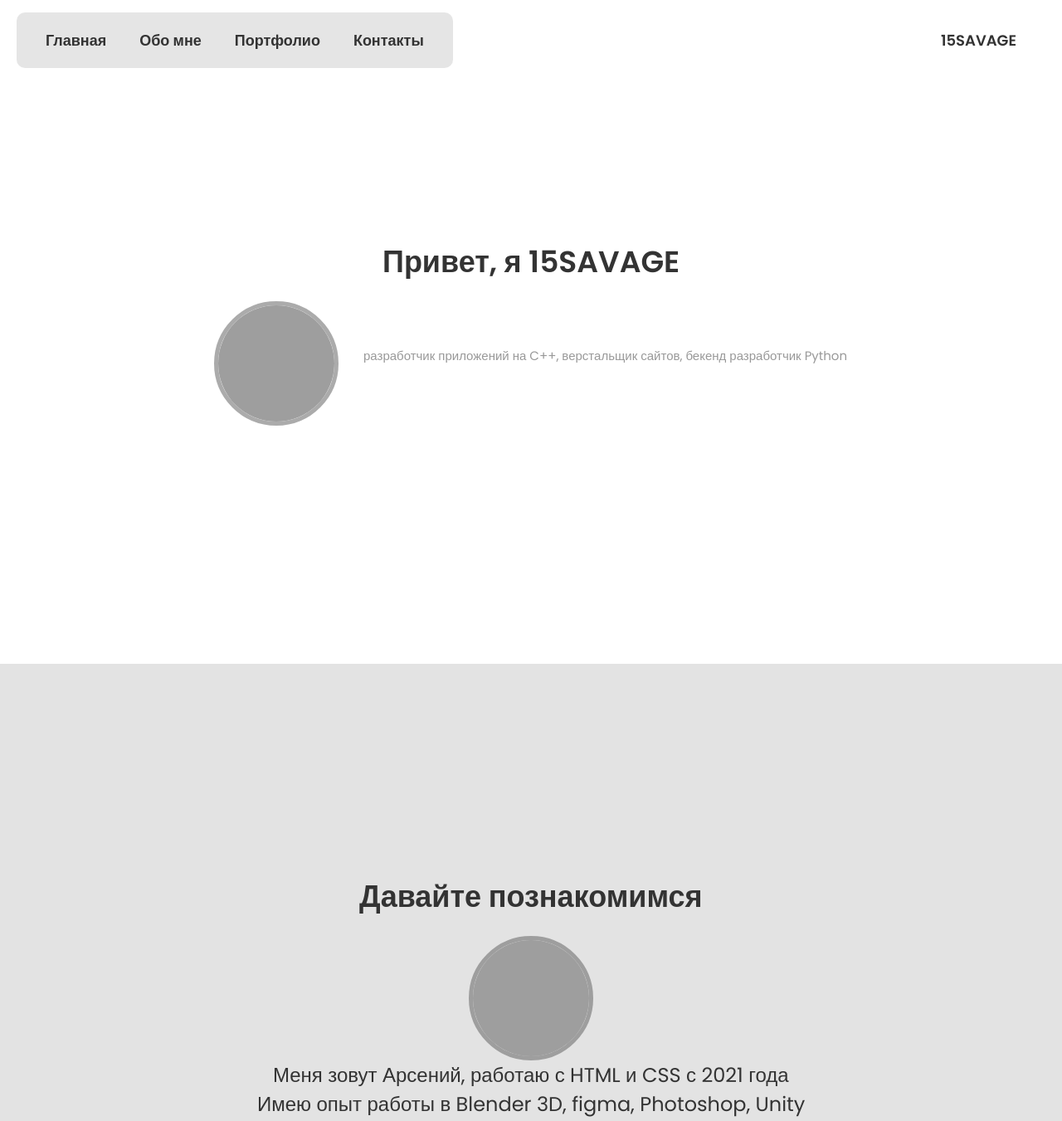
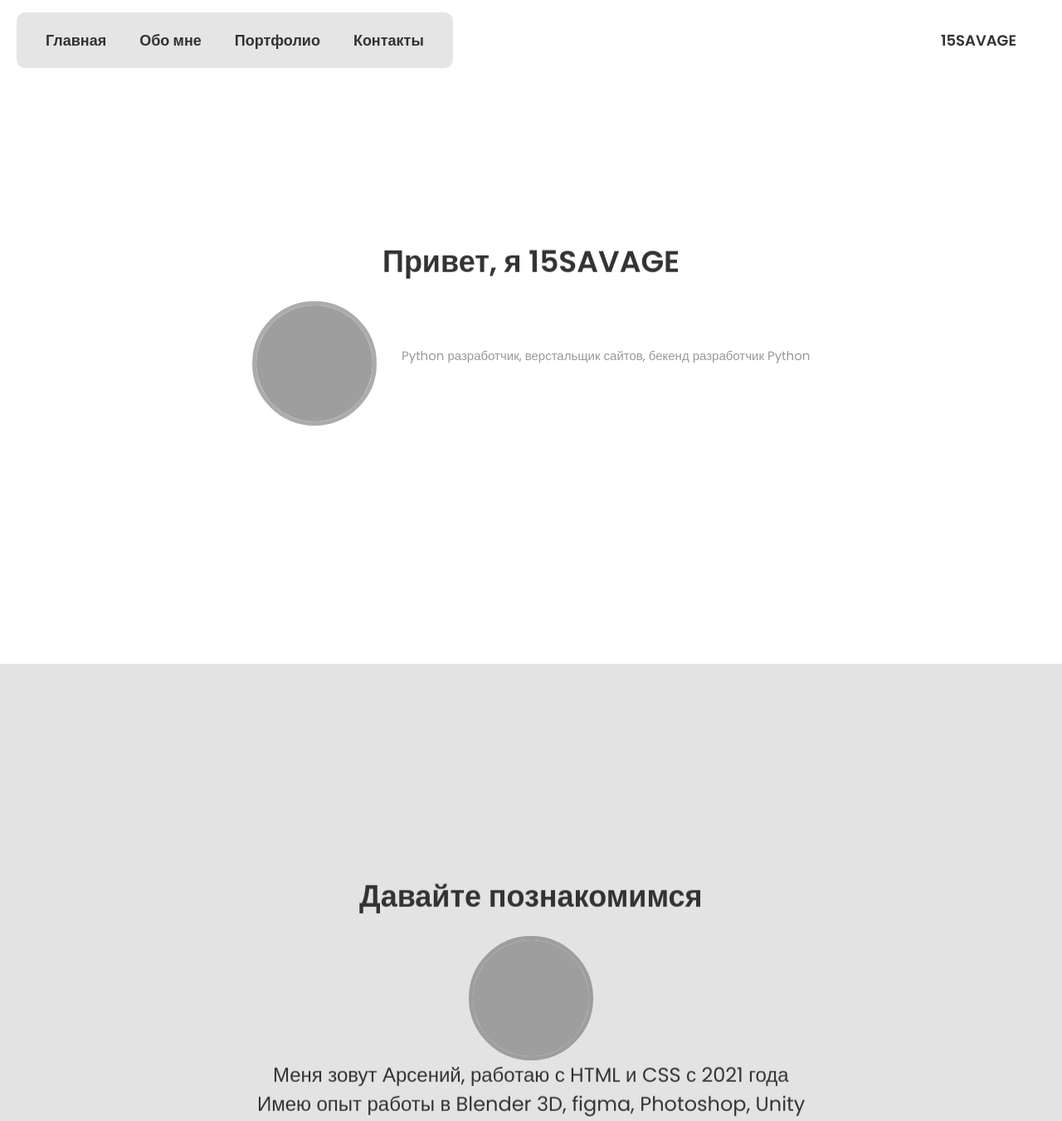
Before and after one commit to 15SAVAGE/main-resume, a plain HTML site: page docs/index.html in a window 1280 px wide. Shown: the top 1351 px of the page at 83% size. Drawn offline with Linux system fonts and the light colour scheme; grey boxes are pictures that could not be loaded; a web font is replaced by a local one.

Commit message:
Update index.html

```diff
--- a/docs/index.html
+++ b/docs/index.html
@@ -27,13 +27,15 @@
             <h1 class="hidden">Привет, я 15SAVAGE</h1>
             <div id="home-content" class="hidden">
                 <img src="https://encrypted-tbn0.gstatic.com/images?q=tbn:ANd9GcQX1Zk-H340GGttLHW62uYGOmvyIOcWQFPVMg&s" alt="Пример изображения2" class="about-img">
-                <p class="hidden">разработчик приложений на C++, верстальщик сайтов, бекенд разработчик Python</p>
+                <p class="hidden">Python разработчик, верстальщик сайтов, бекенд разработчик Python</p>
             </div>
         </section>
 
         <section id="about">
             <h1 class="hidden">Давайте познакомимся</h1>
-            <img src="https://cdn.akamai.steamstatic.com/apps/dota2/videos/dota_react/heroes/renders/pudge.png" alt="Пример изображения2" class="about-img">
+            <div id="home-content" class="hidden">
+                <img src="https://cdn.akamai.steamstatic.com/apps/dota2/videos/dota_react/heroes/renders/pudge.png" alt="Пример изображения2" class="about-img">
+            </div>
             <p class="hidden">Меня зовут Арсений, работаю с HTML и CSS с 2021 года</p>
             <p class="hidden">Имею опыт работы в Blender 3D, figma, Photoshop, Unity</p>
         </section>
```
